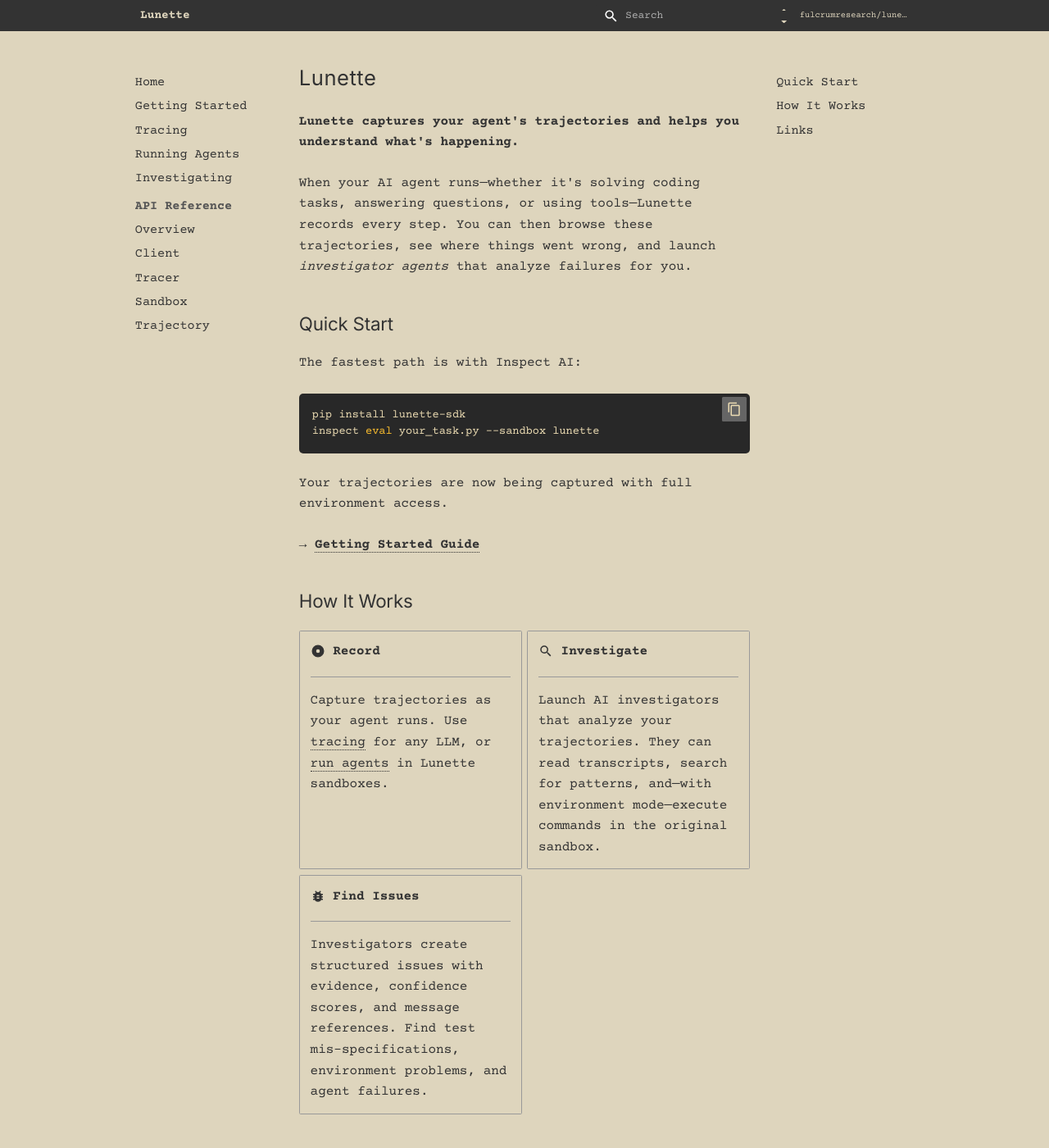
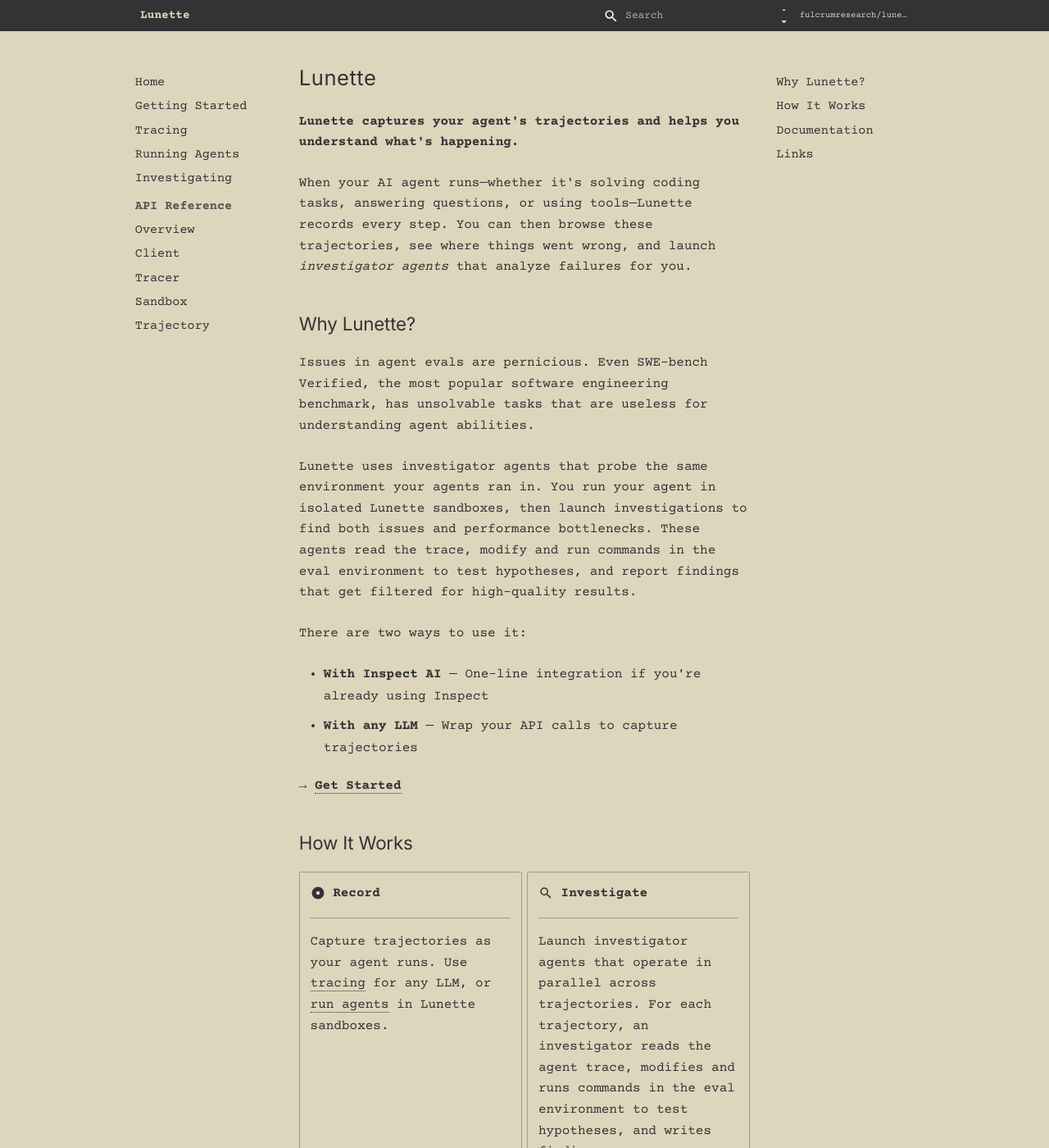
Before and after one commit to fulcrumresearch/lunette, an MkDocs documentation site: the page built from docs/index.md, in a window 1280 px wide and 1400 px high. Shown: the whole window at 82% size. Built offline with MkDocs 1.6.1 and Material for MkDocs 9.7.7, drawn with Linux system fonts in a browser that asks for light colours; comment, search, counter and statistics services are not loaded; some of the changed text lies outside the part shown.

````diff
--- a/docs/index.md
+++ b/docs/index.md
@@ -4,18 +4,18 @@
 
 When your AI agent runs—whether it's solving coding tasks, answering questions, or using tools—Lunette records every step. You can then browse these trajectories, see where things went wrong, and launch *investigator agents* that analyze failures for you.
 
-## Quick Start
+## Why Lunette?
 
-The fastest path is with Inspect AI:
+Issues in agent evals are pernicious. Even SWE-bench Verified, the most popular software engineering benchmark, has unsolvable tasks that are useless for understanding agent abilities.
 
-```bash
-pip install lunette-sdk
-inspect eval your_task.py --sandbox lunette
-```
+Lunette uses investigator agents that probe the same environment your agents ran in. You run your agent in isolated Lunette sandboxes, then launch investigations to find both issues and performance bottlenecks. These agents read the trace, modify and run commands in the eval environment to test hypotheses, and report findings that get filtered for high-quality results.
 
-Your trajectories are now being captured with full environment access.
+There are two ways to use it:
 
-→ **[Getting Started Guide](getting-started.md)**
+- **With Inspect AI** — One-line integration if you're already using Inspect
+- **With any LLM** — Wrap your API calls to capture trajectories
+
+→ **[Get Started](quickstart.md)**
 
 ## How It Works
 
@@ -31,16 +31,34 @@ Your trajectories are now being captured with full environment access.
 
     ---
 
-    Launch AI investigators that analyze your trajectories. They can read transcripts, search for patterns, and—with environment mode—execute commands in the original sandbox.
+    Launch investigator agents that operate in parallel across trajectories. For each trajectory, an investigator reads the agent trace, modifies and runs commands in the eval environment to test hypotheses, and writes findings.
 
 -   :material-bug: **Find Issues**
 
     ---
 
-    Investigators create structured issues with evidence, confidence scores, and message references. Find test mis-specifications, environment problems, and agent failures.
+    Validator agents critique findings and filter for high-quality results. Browse structured issues with evidence, confidence scores, and message references. Find test mis-specifications, environment problems, and agent failures.
 
 </div>
 
+
+## Documentation
+
+**Guides**
+
+- **[Quickstart](quickstart.md)** — Get up and running with Lunette
+- **[Tracing](tracing.md)** — Capture trajectories from any LLM
+- **[Running Agents](running-agents.md)** — Run agents in Lunette sandboxes
+- **[Issues and Judging](issues-and-judging.md)** — How investigator agents find problems and evaluate performance
+- **[Investigations](investigating/index.md)** — Launch investigator agents to analyze trajectories
+
+**API Reference**
+
+- **[API Overview](api/index.md)** — Complete API documentation
+- **[Client](api/client.md)** — LunetteClient API
+- **[Tracer](api/tracer.md)** — LunetteTracer API
+- **[Sandbox](api/sandbox.md)** — Sandbox API
+- **[Trajectory](api/trajectory.md)** — Trajectory data models
 
 ## Links
 
--- /dev/null
+++ b/docs/issues-and-judging.md
@@ -0,0 +1,46 @@
+# Issues and Judging
+
+Investigator agents can be configured to produce either **issues** or **scores**, depending on what you need.
+
+## Issues
+
+Issues are structured findings about problems in your eval or agent. Investigator agents write issues when they detect:
+
+- **Test mis-specifications** — Tasks with vague requirements or overly strict tests
+- **Environment problems** — Missing dependencies, incorrect setup, or broken tooling
+- **Agent failures** — Bugs in agent behavior or reasoning errors
+
+Each issue includes:
+
+- **Description** — What the problem is
+- **Evidence** — Message references and supporting data
+- **Confidence score** — How certain the investigator is
+- **Reproduction steps** — Commands to verify the issue
+
+Validator agents critique these findings and filter for high-quality results, reducing false positives.
+
+## Judging (Scores)
+
+Investigator agents can also track and score specific behaviors across trajectories. This is useful when you want to measure:
+
+- Agent verbosity, reasoning quality, or other qualitative aspects
+- Any behavior that's hard to capture with automated metrics
+
+Scores can be:
+
+- **Binary** — Pass/fail judgments
+- **Scalar** — Numeric ratings (0-1, 1-10, etc.)
+- **Multi-metric** — Multiple scores for different criteria
+
+Like issues, scores come with evidence and reasoning, making the judgment transparent and auditable.
+
+## How It Works
+
+When you launch an investigation:
+
+1. **Investigator agents** read trajectories and execute commands in the eval environment
+2. They write either issues (if looking for problems) or scores (if evaluating performance)
+3. **Validator agents** critique the findings
+4. High-quality results are surfaced in the web UI
+
+Both types of output reference specific messages in the trajectory, so you can see exactly what led to each finding.
````
Also changed, not shown: README.md (deleted, +0 -260 lines), docs/quickstart.md (renamed from docs/getting-started.md, +1 -6 lines).
